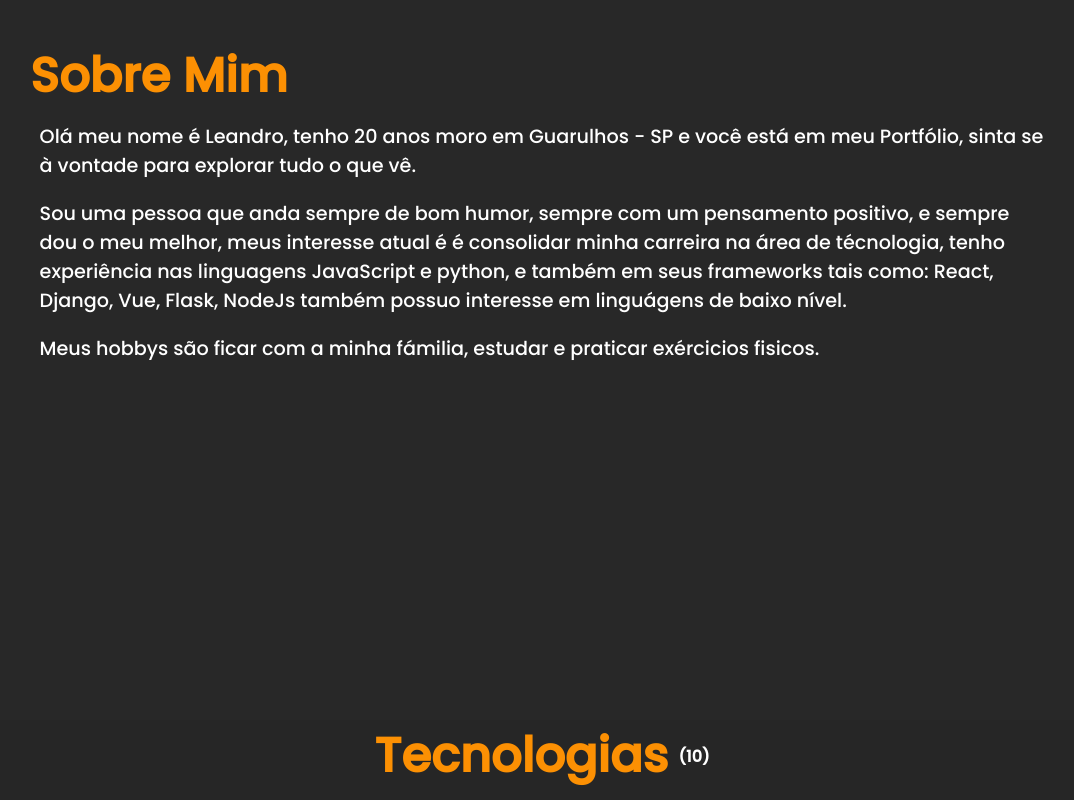
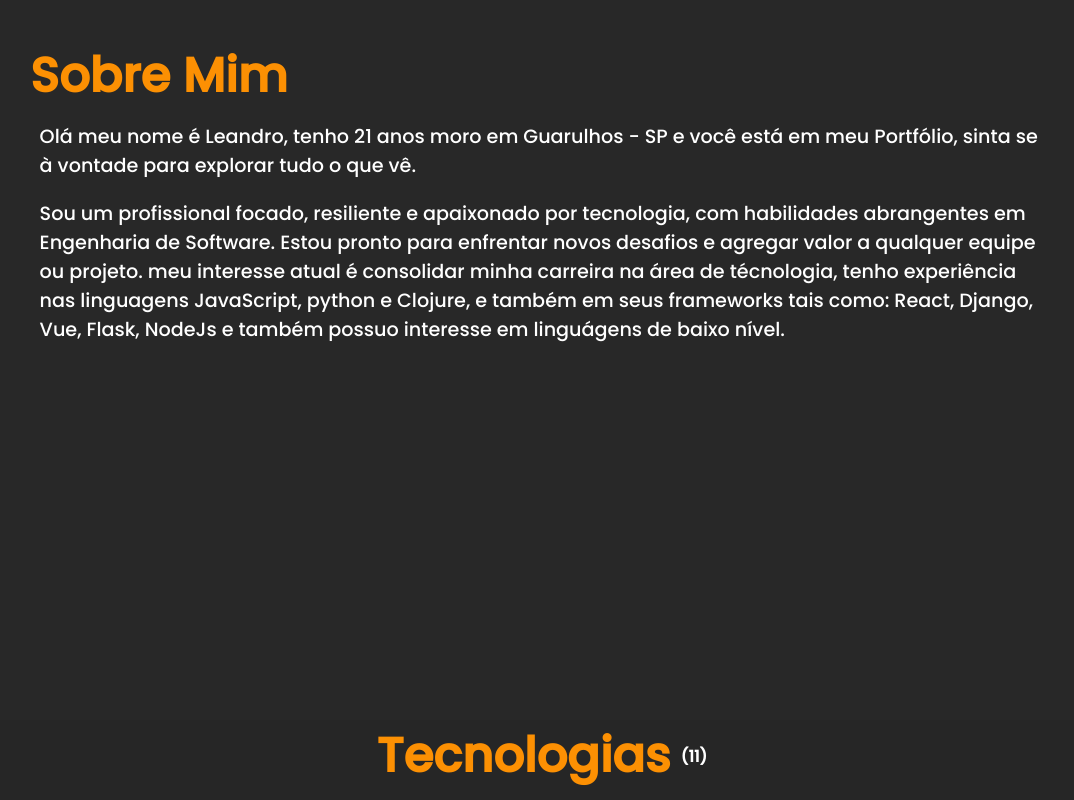
Before and after one commit to LeandroLino/MyWebSite, a React (Create React App) app: page / in a window 1280 px wide. Shown: the part 880-1680 px from the top of the page, without its empty margins (98-1172 px from the left). Built offline with nearby package versions, Linux system fonts and the light colour scheme.

Commit message:
Update :: updated the new informations

```diff
--- a/src/components/About/index.js
+++ b/src/components/About/index.js
@@ -7,21 +7,19 @@ const About = () => {
         <div>
           <p>
             <span>O</span>
-            lá meu nome é Leandro, tenho 20 anos moro em Guarulhos - SP e você
+            lá meu nome é Leandro, tenho 21 anos moro em Guarulhos - SP e você
             está em meu Portfólio, sinta se à vontade para explorar tudo o que
             vê.
           </p>
           <p>
-            Sou uma pessoa que anda sempre de bom humor, sempre com um
-            pensamento positivo, e sempre dou o meu melhor, meus interesse atual
-            é é consolidar minha carreira na área de técnologia, tenho
-            experiência nas linguagens JavaScript e python, e também em seus
-            frameworks tais como: React, Django, Vue, Flask, NodeJs também
+            Sou um profissional focado, resiliente e apaixonado por
+            tecnologia, com habilidades abrangentes em Engenharia de
+            Software. Estou pronto para enfrentar novos desafios e
+            agregar valor a qualquer equipe ou projeto. meu interesse atual
+            é consolidar minha carreira na área de técnologia, tenho
+            experiência nas linguagens JavaScript, python e Clojure, e também em seus
+            frameworks tais como: React, Django, Vue, Flask, NodeJs e também
             possuo interesse em linguágens de baixo nível.
-          </p>
-          <p>
-            Meus hobbys são ficar com a minha fámilia, estudar e praticar
-            exércicios fisicos.
           </p>
         </div>
       </div>
--- a/src/components/Technologies/index.js
+++ b/src/components/Technologies/index.js
@@ -3,6 +3,7 @@ import JS from "assets/Technologies/Javascript.svg";
 import Html from "assets/Technologies/Html.png";
 import CSS from "assets/Technologies/CSS.png";
 import Python from "assets/Technologies/Python.png";
+import Clojure from "assets/Technologies/Clojure.png";
 import Django from "assets/Technologies/Django.png";
 import React from "assets/Technologies/React.png";
 import Vue from "assets/Technologies/Vue.png";
@@ -14,6 +15,7 @@ import TechCard from "components/TechCard";
 const Technologies = () => {
   const techs = [
     { name: "JS", icon: JS, placeHolder: "Javascript" },
+    { name: "Clojure", icon: Clojure, placeHolder: "Clojure" },
     { name: "REACT", icon: React, placeHolder: "React.js" },
     { name: "VUE", icon: Vue, placeHolder: "Vue.js" },
     { name: "CSS", icon: CSS, placeHolder: "CSS3" },
```
Also changed, not shown: src/assets/Technologies/Clojure.png (added).
